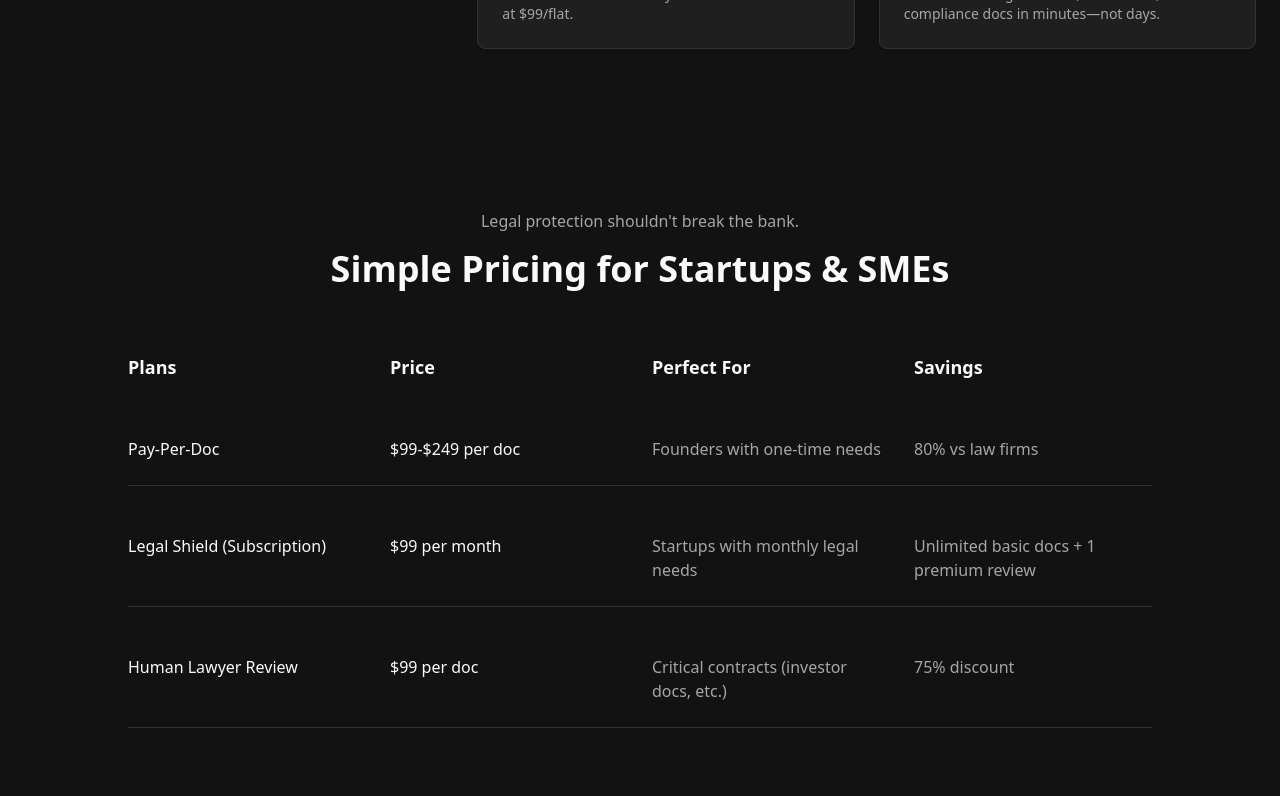
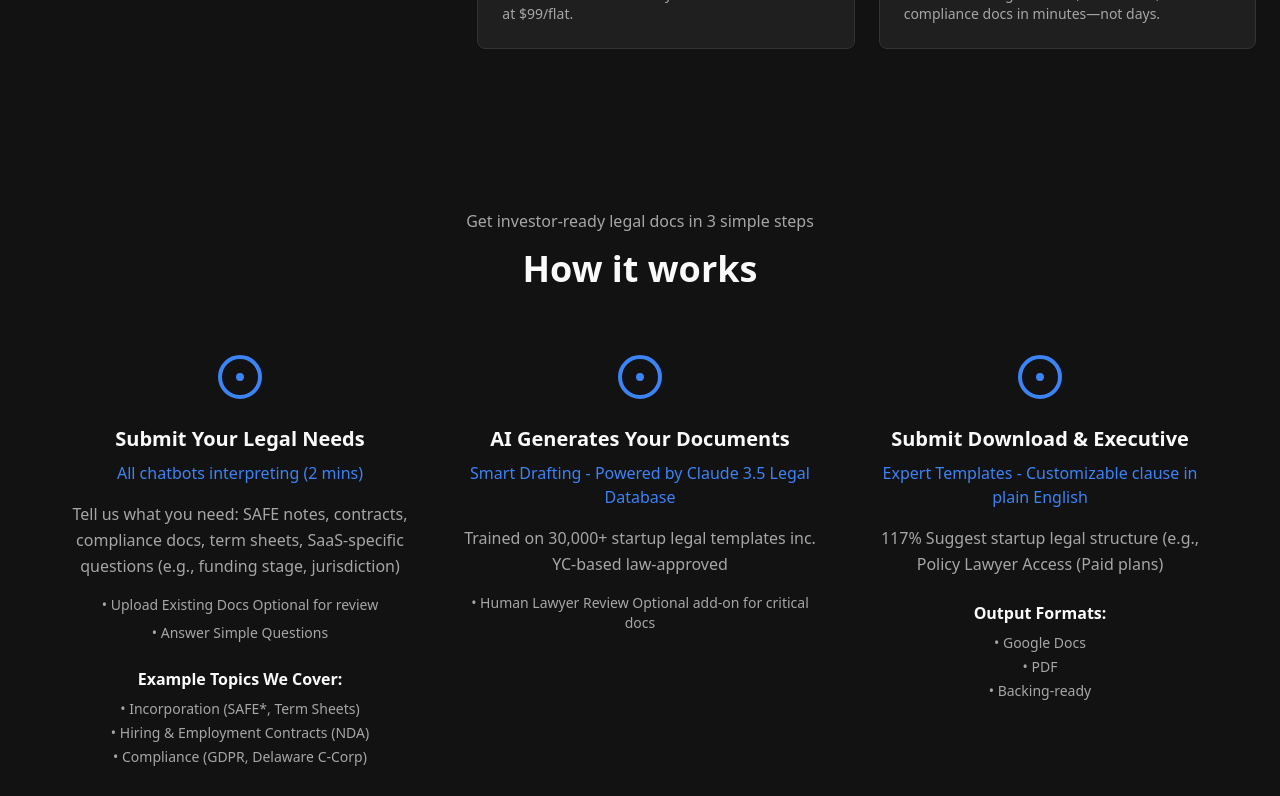
Before and after one commit to igbanibo-Dengi/AITTORNEY, a React (Vite) app: page / in a window 1280 px wide. Shown: the part 1260-2056 px from the top of the page. Built offline with nearby package versions, Linux system fonts and the light colour scheme.

Commit message:
Add "How it works" section
Implement the "How it works" section above the pricing section, as per the design.

```diff
--- /dev/null
+++ b/src/components/HowItWorksSection.tsx
@@ -0,0 +1,101 @@
+import { CircleDot } from "lucide-react";
+
+const HowItWorksSection = () => {
+  const steps = [
+    {
+      title: "Submit Your Legal Needs",
+      subtitle: "All chatbots interpreting (2 mins)",
+      description: "Tell us what you need: SAFE notes, contracts, compliance docs, term sheets, SaaS-specific questions (e.g., funding stage, jurisdiction)",
+      bulletPoints: [
+        "Upload Existing Docs Optional for review",
+        "Answer Simple Questions"
+      ]
+    },
+    {
+      title: "AI Generates Your Documents",
+      subtitle: "Smart Drafting - Powered by Claude 3.5 Legal Database",
+      description: "Trained on 30,000+ startup legal templates inc. YC-based law-approved",
+      bulletPoints: [
+        "Human Lawyer Review Optional add-on for critical docs"
+      ]
+    },
+    {
+      title: "Submit Download & Executive",
+      subtitle: "Expert Templates - Customizable clause in plain English",
+      description: "117% Suggest startup legal structure (e.g., Policy Lawyer Access (Paid plans)"
+    }
+  ];
+
+  return (
+    <section className="py-20 bg-background">
+      <div className="container mx-auto px-6">
+        <div className="text-center mb-16">
+          <p className="text-muted-foreground mb-4">
+            Get investor-ready legal docs in 3 simple steps
+          </p>
+          <h2 className="text-4xl font-bold text-foreground">
+            How it works
+          </h2>
+        </div>
+
+        <div className="max-w-6xl mx-auto">
+          <div className="grid md:grid-cols-3 gap-12">
+            {steps.map((step, index) => (
+              <div key={index} className="text-center">
+                <div className="mb-6">
+                  <CircleDot className="w-12 h-12 text-primary mx-auto mb-4" />
+                </div>
+
+                <h3 className="text-xl font-bold text-foreground mb-2">
+                  {step.title}
+                </h3>
+
+                <p className="text-primary font-medium mb-4">
+                  {step.subtitle}
+                </p>
+
+                <p className="text-muted-foreground mb-4 leading-relaxed">
+                  {step.description}
+                </p>
+
+                {step.bulletPoints && (
+                  <div className="space-y-2">
+                    {step.bulletPoints.map((point, pointIndex) => (
+                      <p key={pointIndex} className="text-muted-foreground text-sm">
+                        • {point}
+                      </p>
+                    ))}
+                  </div>
+                )}
+
+                {index === 2 && (
+                  <div className="mt-6">
+                    <div className="text-foreground font-semibold mb-2">Output Formats:</div>
+                    <div className="space-y-1 text-sm text-muted-foreground">
+                      <p>• Google Docs</p>
+                      <p>• PDF</p>
+                      <p>• Backing-ready</p>
+                    </div>
+                  </div>
+                )}
+
+                {index === 0 && (
+                  <div className="mt-6">
+                    <div className="text-foreground font-semibold mb-2">Example Topics We Cover:</div>
+                    <div className="space-y-1 text-sm text-muted-foreground">
+                      <p>• Incorporation (SAFE*, Term Sheets)</p>
+                      <p>• Hiring & Employment Contracts (NDA)</p>
+                      <p>• Compliance (GDPR, Delaware C-Corp)</p>
+                    </div>
+                  </div>
+                )}
+              </div>
+            ))}
+          </div>
+        </div>
+      </div>
+    </section>
+  );
+};
+
+export default HowItWorksSection;
--- a/src/pages/Index.tsx
+++ b/src/pages/Index.tsx
@@ -1,6 +1,7 @@
 import Header from "@/components/Header";
 import HeroSection from "@/components/HeroSection";
 import FeaturesSection from "@/components/FeaturesSection";
+import HowItWorksSection from "@/components/HowItWorksSection";
 import PricingSection from "@/components/PricingSection";
 import TestimonialsSection from "@/components/TestimonialsSection";
 import FAQSection from "@/components/FAQSection";
@@ -12,6 +13,7 @@ const Index = () => {
       <Header />
       <HeroSection />
       <FeaturesSection />
+      <HowItWorksSection />
       <PricingSection />
       <TestimonialsSection />
       <FAQSection />
```
